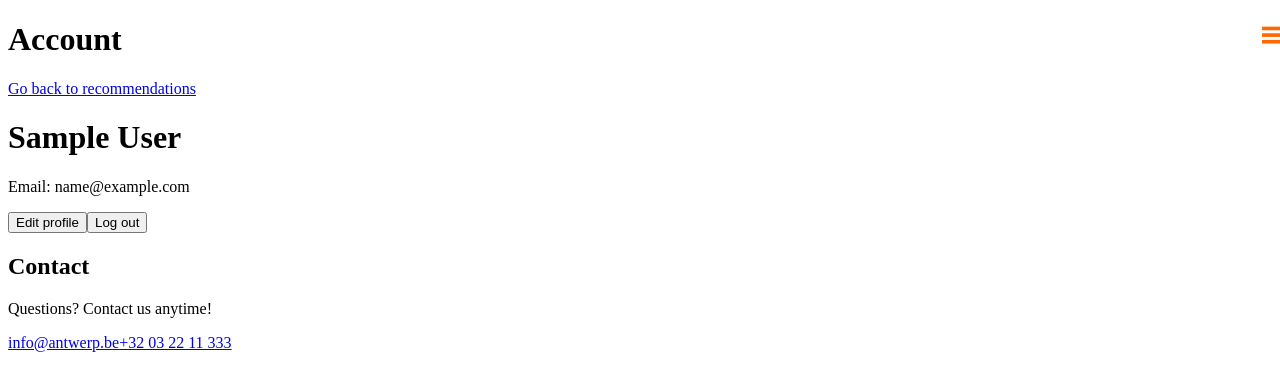
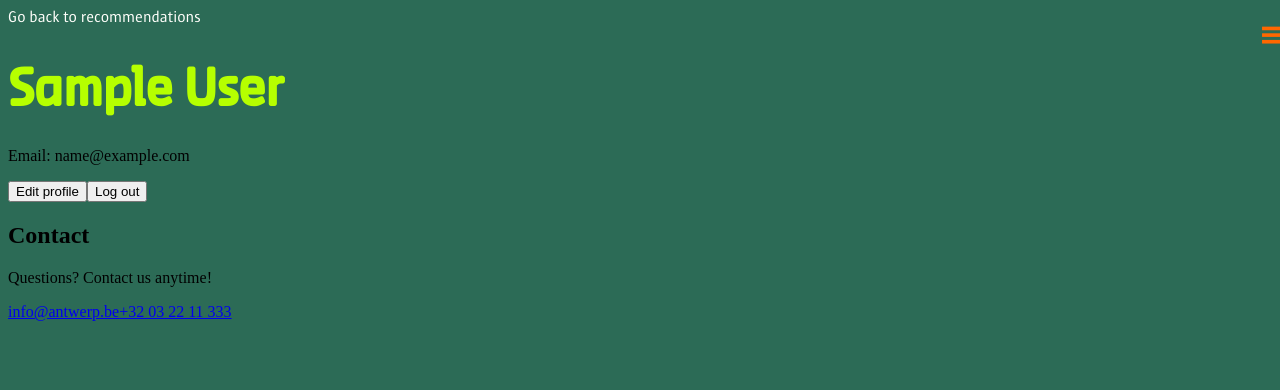
Before and after one commit to lindedhauwe/Integration4, a React (Vite) app in the folder client/: page /account in a window 1280 px wide. Shown: the top 390 px of the page. Built offline with nearby package versions, Linux system fonts and the light colour scheme; sample sign-in values are in the browser's storage; a web font is replaced by a local one.

Commit message:
font interstate

```diff
--- a/client/src/index.css
+++ b/client/src/index.css
@@ -50,6 +50,6 @@
     --font-antwerpen-smallcaps: "Antwerpen-SmallCaps", sans-serif;
     --font-sunantwerpen-regular: "SunAntwerpen-5_Regular", sans-serif;
 
-    /* FONT VARIABLES (ADOBE) */
+    /* FONT VARIABLES adobe */
     --font-interstate: "interstate", sans-serif;
 }
--- /dev/null
+++ b/client/src/pages/Account.css
@@ -0,0 +1,16 @@
+.account-title {
+    font-family: var(--font-antwerpen-regular);
+    font-size: 48px;
+    color: var(--light-green);
+}
+
+body {
+    background: var(--dark-green);
+}
+
+.back_to_recommedations{
+    font-family: var(--font-sunantwerpen-regular);
+    font-size: 16px;
+    text-decoration: none;
+    color: var(--white);
+}
--- a/client/src/pages/Account.jsx
+++ b/client/src/pages/Account.jsx
@@ -1,5 +1,6 @@
 import { Link, useNavigate } from "react-router-dom";
 import { useEffect, useState } from "react";
+import "./Account.css";
 
 export default function Account() {
     const [user, setUser] = useState(null);
@@ -25,14 +26,14 @@ export default function Account() {
     }
 
     return (
-        <>
+        <div className="account-container">
             <header>
-                <h1>Account</h1>
-                <Link to="/recommendations">Go back to recommendations</Link>
+                {/* <h1>Account</h1> */}
+                <Link className="back_to_recommedations" to="/recommendations">Go back to recommendations</Link>
             </header>
 
             <main className="account-page">
-                <h1>{user.name}</h1>
+                <h1 className="account-title">{user.name}</h1>
                 <p>Email: {user.email}</p>
 
                 <Link to="/account/edit">
@@ -46,6 +47,6 @@ export default function Account() {
                 <a href="mailto:info@antwerp.be">info@antwerp.be</a>
                 <a href="tel:+32 03 22 11 333">+32 03 22 11 333</a>
             </main>
-        </>
+        </div>
     );
 }
```
